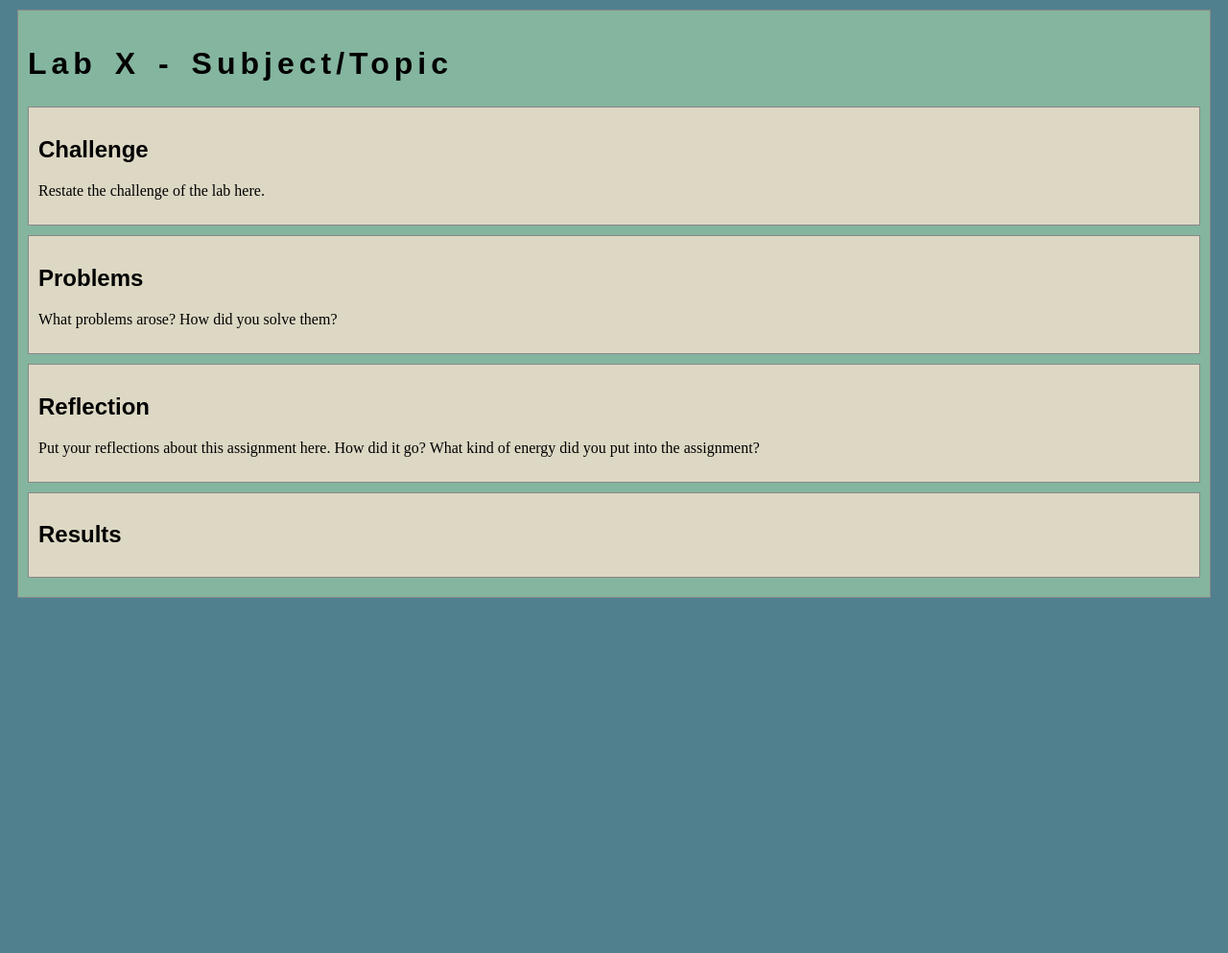
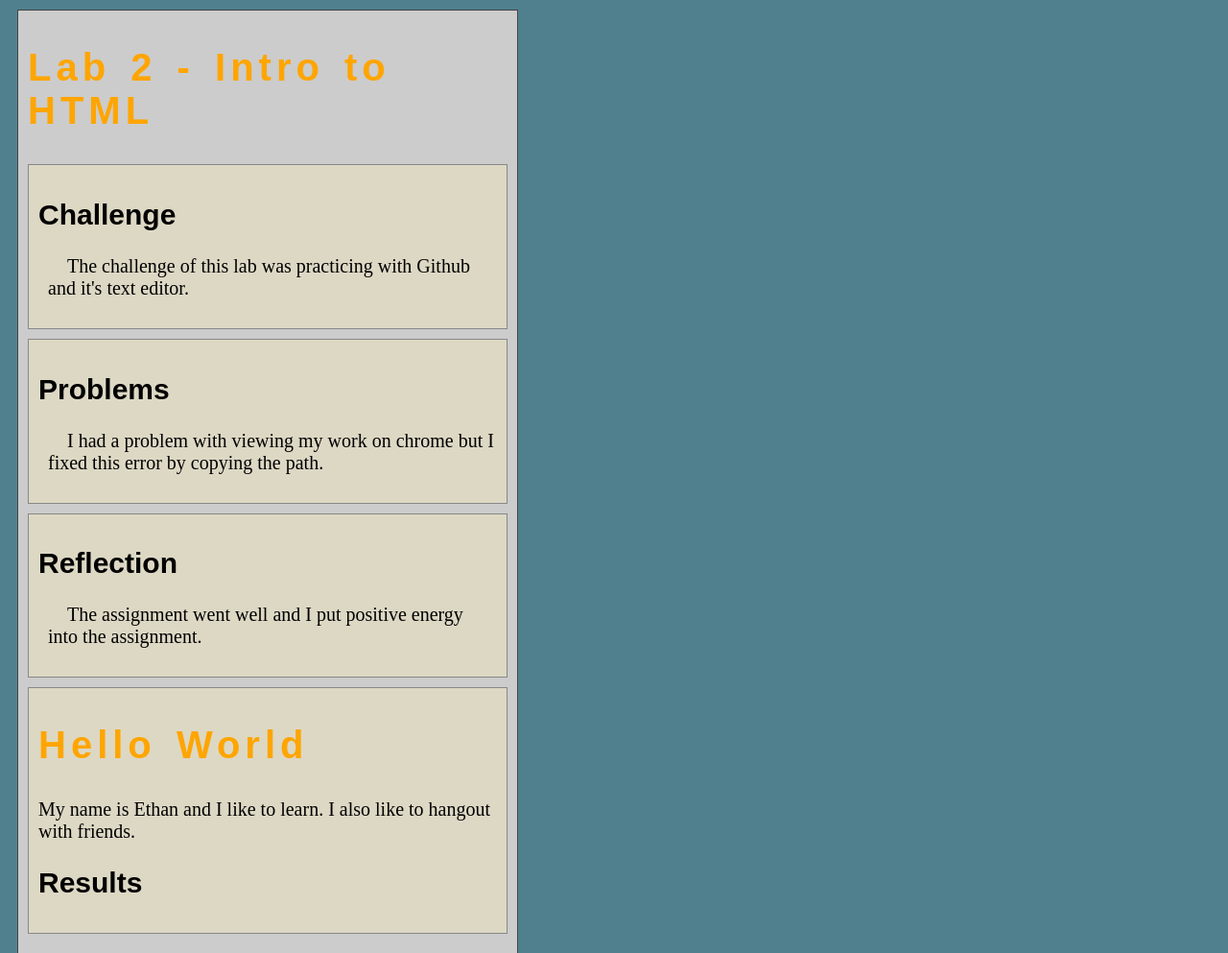
Before and after one commit to etafulle/art101, a plain HTML site: page lab2/index.html in a window 1280 px wide. Shown: the top 993 px of the page at 96% size. Before the commit the page ends 800 px from the top, so only its background shows below. Drawn offline with nearby package versions, Linux system fonts and the light colour scheme.

Commit message:
The changes that were made showed my understanding of File Structure and File transfer. I made changes to this lab by adding an image and including an introduction about myself.

```diff
--- a/lab2/css/lab.css
+++ b/lab2/css/lab.css
@@ -7,3 +7,32 @@
     border: solid 1px #888;
     background-color: #DDD8C4;
   }
+  h1 {
+    color: orange;
+    font-size: 200%;
+  }
+
+  h1 {
+    display: block;
+    margin-block-start: 0.67em;
+    scroll-margin-block-end: 0.67em;
+    margin-inline-start: 0px;
+    margin-inline-end: 0px;
+    font-weight: bold;
+  }
+
+  p {
+    font-family: "comic sans";
+    text-indent: 20px;
+    margin-left: 10px;
+  }
+
+  #content {
+    background-color: #cccccc;
+    width:500px;
+    min-height: 300px;
+    padding: 10px;
+    margin: 10px;
+    border: solid 1px #444444;
+    font-size: 20px;
+  }
--- a/lab2/index.html
+++ b/lab2/index.html
@@ -1,8 +1,9 @@
 <!DOCTYPE html>
 <html>
 <head>
+	<link rel="stylesheet" type="text/css" href="css/lab.css">
 	<!-- This title is used for tabs and bookmarks -->
-	<title>Lab X - Subject/Topic</title>
+	<title>Lab 2 - Intro to HTML</title>
 
 	<!-- Use UTF character set, a good idea with any webpage -->
   	<meta charset="UTF-8" />
@@ -23,23 +24,31 @@
 	<!-- Style this page by changing the CSS in ../css/site.css or css/lab.css -->
 	<main id="content">
 		<section>
-			<h1>Lab X - Subject/Topic</h1>
+			<h1>Lab 2 - Intro to HTML</h1>
 			<div class="minor-section">
 					<h2>Challenge</h2>
-					<p>Restate the challenge of the lab here.</p>
+					<p>The challenge of this lab was practicing with Github and it's text editor.</p>
 			</div>
 
 			<div class="minor-section">
 					<h2>Problems</h2>
-					<p>What problems arose? How did you solve them? </p>
+					<p>I had a problem with viewing my work on chrome but I fixed this error by copying the path. </p>
 			</div>
 
 			<div class="minor-section">
 					<h2>Reflection</h2>
-					<p>Put your reflections about this assignment here. How did it go? What kind of energy did you put into the assignment? </p>
+					<p>  The assignment went well and I put positive energy into the assignment. </p>
 			</div>
 
 			<div class="minor-section">
+				<html>
+  <head>
+    <title>Learning HTML</title>
+  </head>
+  <body>
+    <h1>Hello World</h1>
+  </body>My name is Ethan and I like to learn. I also like to hangout with friends.
+</html>
 					<h2>Results</h2>
 					<div id="output"></div>
 			</div>
```
Also changed, not shown: lab3/index.html (+12 -5 lines), lab3/img/Fileorganization.png (added), lab3/img/browserimage.png (added), lab3/img/filestructure.jpg (added), lab3/img/imagework.png (added).
